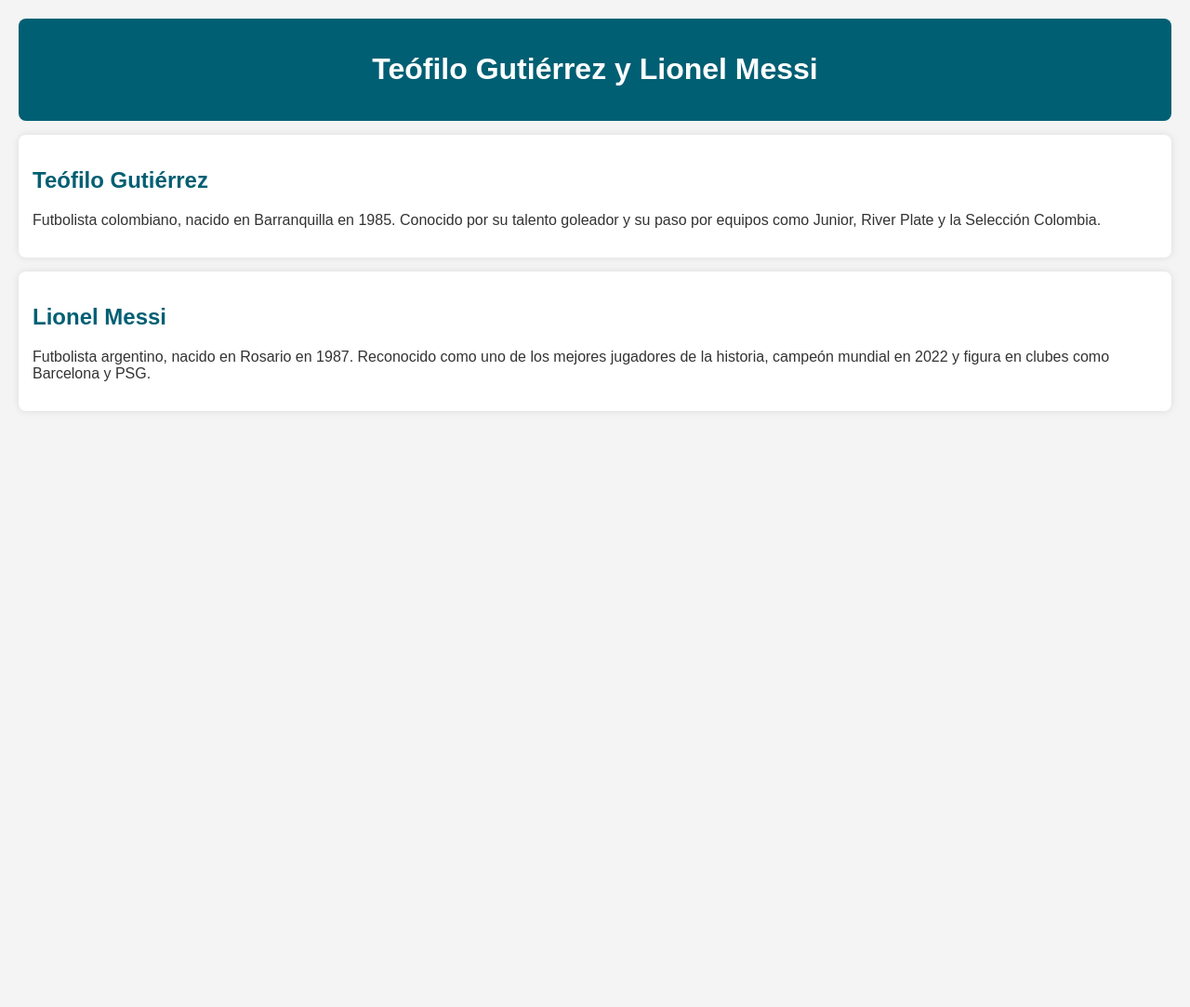
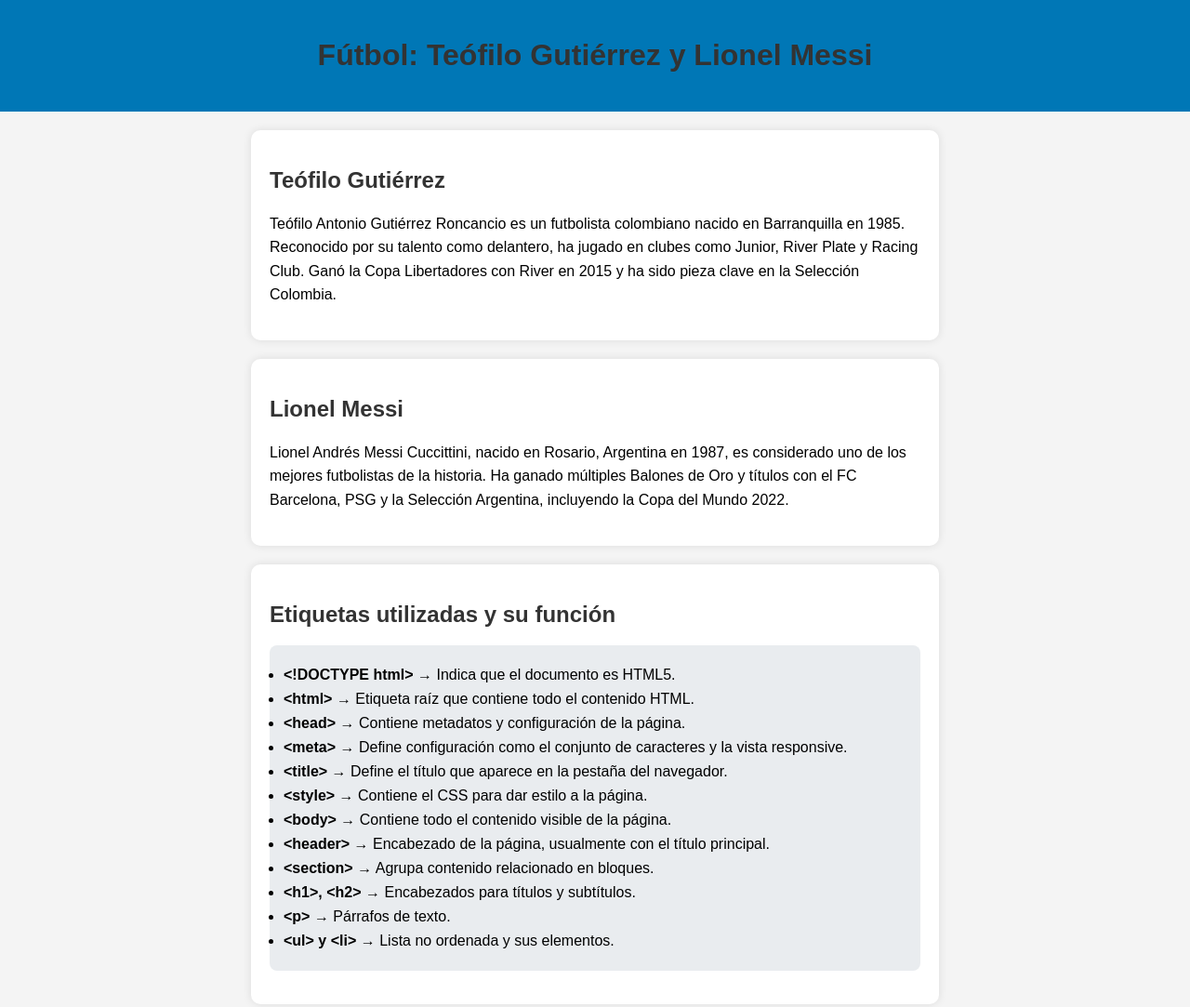
Before and after one commit to Amand-H/amand_DW, a plain HTML site: page prueba.html in a window 1280 px wide. Shown: the whole page at 93% size. Before the commit the page ends 800 px from the top, so only its background shows below. Drawn offline with Linux system fonts and the light colour scheme.

Commit message:
Actualizo diseño y agrego descripción de etiquetas

```diff
--- a/prueba.html
+++ b/prueba.html
@@ -7,42 +7,78 @@
     <style>
         body {
             font-family: Arial, sans-serif;
-            margin: 20px;
-            background-color: #f4f4f4;
-            color: #333;
+            background: #f4f4f4;
+            margin: 0;
+            padding: 0;
         }
         header {
-            background-color: #005f73;
+            background: #0077b6;
             color: white;
-            padding: 15px;
             text-align: center;
-            border-radius: 8px;
+            padding: 20px;
         }
         section {
             background: white;
+            margin: 20px auto;
+            padding: 20px;
+            max-width: 700px;
+            border-radius: 10px;
+            box-shadow: 0 0 10px rgba(0,0,0,0.1);
+        }
+        h1, h2 {
+            color: #333;
+        }
+        p {
+            line-height: 1.6;
+        }
+        ul {
+            background: #e9ecef;
             padding: 15px;
-            margin: 15px 0;
             border-radius: 8px;
-            box-shadow: 0px 0px 8px rgba(0,0,0,0.1);
         }
-        h2 {
-            color: #005f73;
+        li {
+            margin: 8px 0;
         }
     </style>
 </head>
 <body>
     <header>
-        <h1>Teófilo Gutiérrez y Lionel Messi</h1>
+        <h1>Fútbol: Teófilo Gutiérrez y Lionel Messi</h1>
     </header>
 
     <section>
         <h2>Teófilo Gutiérrez</h2>
-        <p>Futbolista colombiano, nacido en Barranquilla en 1985. Conocido por su talento goleador y su paso por equipos como Junior, River Plate y la Selección Colombia.</p>
+        <p>
+            Teófilo Antonio Gutiérrez Roncancio es un futbolista colombiano nacido en Barranquilla en 1985.
+            Reconocido por su talento como delantero, ha jugado en clubes como Junior, River Plate y Racing Club.
+            Ganó la Copa Libertadores con River en 2015 y ha sido pieza clave en la Selección Colombia.
+        </p>
     </section>
 
     <section>
         <h2>Lionel Messi</h2>
-        <p>Futbolista argentino, nacido en Rosario en 1987. Reconocido como uno de los mejores jugadores de la historia, campeón mundial en 2022 y figura en clubes como Barcelona y PSG.</p>
+        <p>
+            Lionel Andrés Messi Cuccittini, nacido en Rosario, Argentina en 1987, es considerado uno de los mejores futbolistas de la historia.
+            Ha ganado múltiples Balones de Oro y títulos con el FC Barcelona, PSG y la Selección Argentina, incluyendo la Copa del Mundo 2022.
+        </p>
+    </section>
+
+    <section>
+        <h2>Etiquetas utilizadas y su función</h2>
+        <ul>
+            <li><b>&lt;!DOCTYPE html&gt;</b> → Indica que el documento es HTML5.</li>
+            <li><b>&lt;html&gt;</b> → Etiqueta raíz que contiene todo el contenido HTML.</li>
+            <li><b>&lt;head&gt;</b> → Contiene metadatos y configuración de la página.</li>
+            <li><b>&lt;meta&gt;</b> → Define configuración como el conjunto de caracteres y la vista responsive.</li>
+            <li><b>&lt;title&gt;</b> → Define el título que aparece en la pestaña del navegador.</li>
+            <li><b>&lt;style&gt;</b> → Contiene el CSS para dar estilo a la página.</li>
+            <li><b>&lt;body&gt;</b> → Contiene todo el contenido visible de la página.</li>
+            <li><b>&lt;header&gt;</b> → Encabezado de la página, usualmente con el título principal.</li>
+            <li><b>&lt;section&gt;</b> → Agrupa contenido relacionado en bloques.</li>
+            <li><b>&lt;h1&gt;, &lt;h2&gt;</b> → Encabezados para títulos y subtítulos.</li>
+            <li><b>&lt;p&gt;</b> → Párrafos de texto.</li>
+            <li><b>&lt;ul&gt; y &lt;li&gt;</b> → Lista no ordenada y sus elementos.</li>
+        </ul>
     </section>
 </body>
 </html>
```
